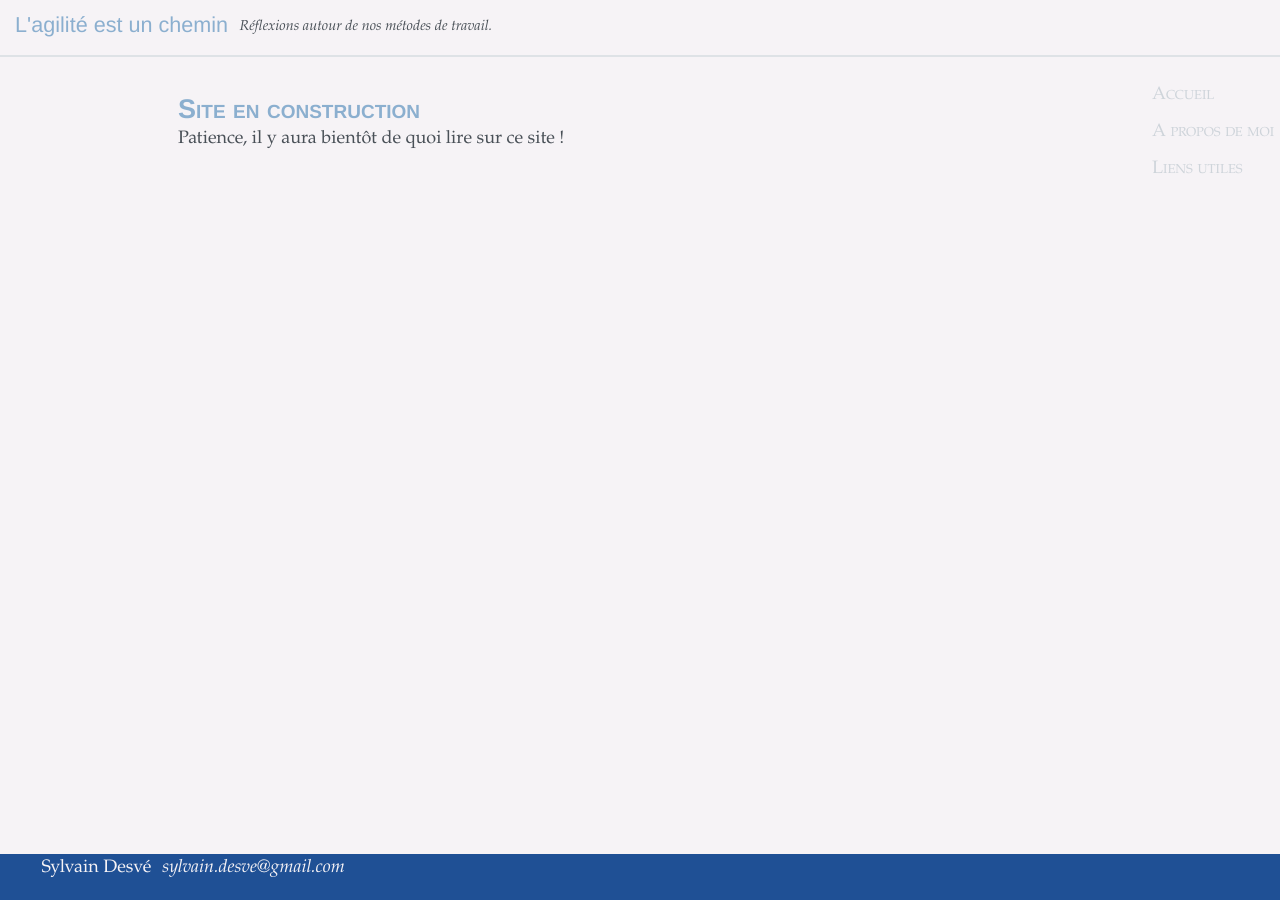
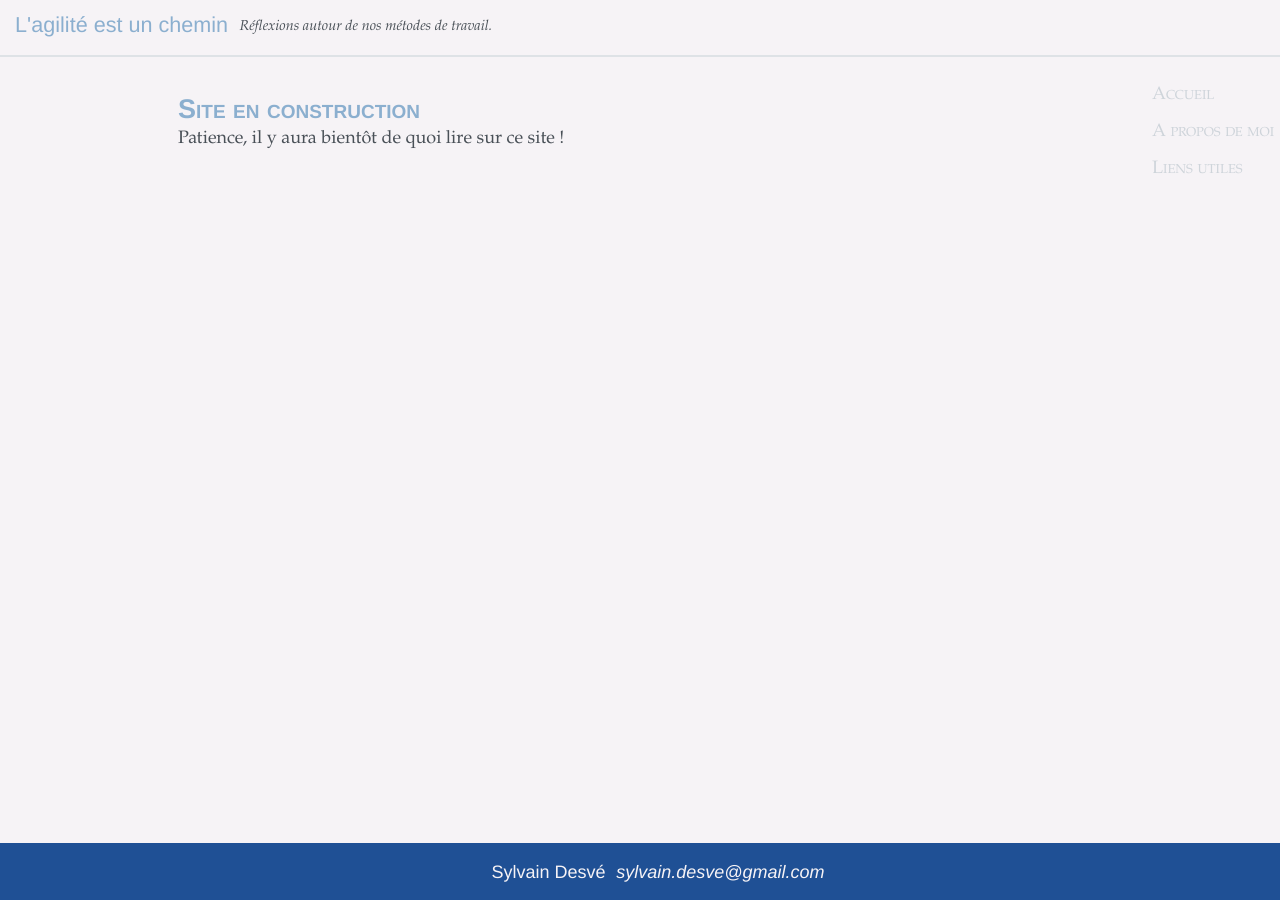
Before and after one commit to sylvaindesve/blog, a Jekyll site: the page built from index.md, in a window 1280 px wide. Built offline with Jekyll 4.4.1, drawn with Linux system fonts in a browser that asks for light colours.

```diff
--- a/_layouts/home.html
+++ b/_layouts/home.html
@@ -10,7 +10,7 @@ layout: default
   {{ content }}
 
   {%- if site.posts.size > 0 -%}
-    <h2>{{ page.list_title | default: "Posts" }}</h2>
+    <h1>{{ page.list_title | default: "Posts" }}</h1>
     <ul class="post-list">
       {%- for post in site.posts -%}
       <li>
@@ -23,6 +23,7 @@ layout: default
         </h3>
         {%- if site.show_excerpts -%}
           {{ post.excerpt }}
+          <p class="post-read-more"><a href="{{ post.url | relative_url }}">Lire la suite &hellip;</a></p>
         {%- endif -%}
       </li>
       {%- endfor -%}
--- a/_sass/styles.scss
+++ b/_sass/styles.scss
@@ -175,6 +175,14 @@ Contenu de la page
   text-decoration: none;
 }
 
+.post-content {
+  text-align: justify;
+
+  img {
+    width: 100%;
+  }
+}
+
 /* ==========================================================================
 Pied de page
 ========================================================================== */
@@ -182,6 +190,7 @@ Pied de page
 .site-footer {
   background-color: $secondary;
   color: $light;
+  font-family: $title-font;
   position: fixed;
   bottom: 0;
   left: 0;
@@ -189,12 +198,13 @@ Pied de page
 
   ul {
     display: flex;
-    justify-content: flex-start;
+    justify-content: center;
     list-style: none;
+    margin: 0.8rem 0;
   }
 
   li {
-    margin: 0 0.3em;
+    margin: 0 0.3rem;
   }
 }
 
```
Also changed, not shown: _layouts/post.html (+5 -13 lines).
